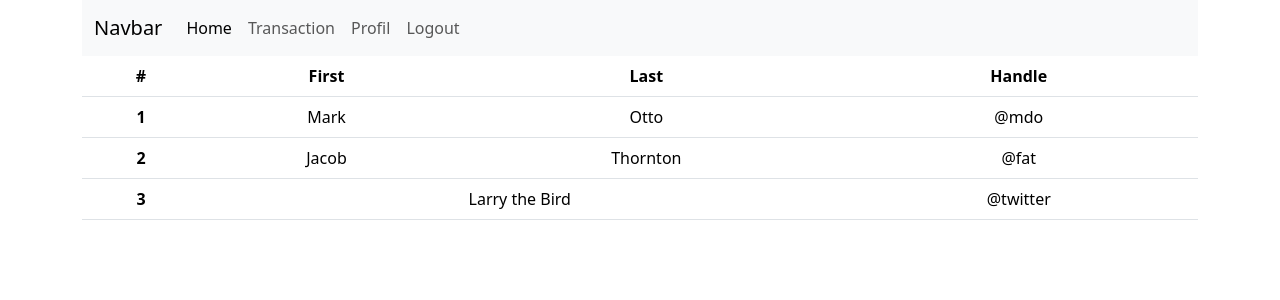
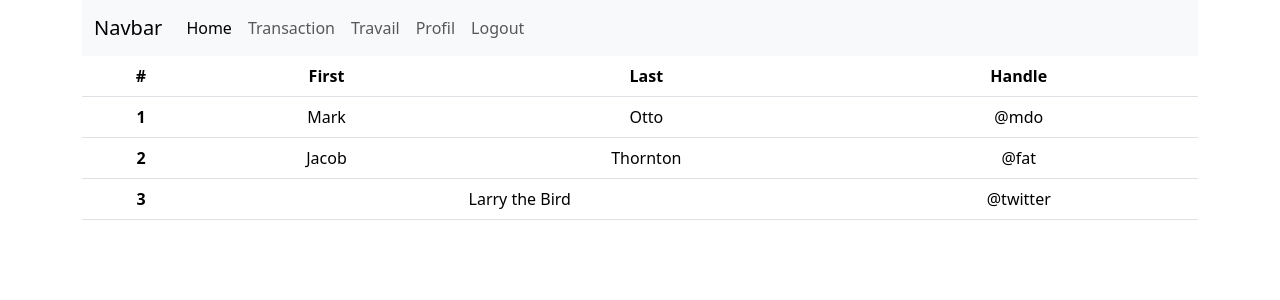
Before and after one commit to Cipokibona/transparance, a Django app: page /home/ in a window 1280 px wide. Shown: the top 300 px of the page. Run offline with Django 5.2, Linux system fonts and the light colour scheme; the visitor is signed in with stand-in values (Sample User, id 1).

Commit message:
page travail.html

```diff
--- a/transparance/authentification/templates/authentification/index.html
+++ b/transparance/authentification/templates/authentification/index.html
@@ -4,7 +4,7 @@
 <head>
     <meta charset="UTF-8">
     <meta name="viewport" content="width=device-width, initial-scale=1.0">
-    <title>Document</title>
+    <title>Login</title>
     <link href="//maxcdn.bootstrapcdn.com/bootstrap/4.1.1/css/bootstrap.min.css" rel="stylesheet" id="bootstrap-css">
     <script src="//maxcdn.bootstrapcdn.com/bootstrap/4.1.1/js/bootstrap.min.js"></script>
     <script src="//cdnjs.cloudflare.com/ajax/libs/jquery/3.2.1/jquery.min.js"></script>
--- a/transparance/transaction/templates/transaction/home.html
+++ b/transparance/transaction/templates/transaction/home.html
@@ -25,6 +25,9 @@
                         </li>
                         <li class="nav-item">
                             <a class="nav-link" href="#">Transaction</a>
+                        </li>
+                        <li class="nav-item">
+                            <a class="nav-link" href="{% url 'travail' %}">Travail</a>
                         </li>
                         <li class="nav-item">
                             <a class="nav-link" href="#">Profil</a>
--- /dev/null
+++ b/transparance/transaction/templates/transaction/travail.html
@@ -0,0 +1 @@
+Travail
--- a/transparance/transaction/views.py
+++ b/transparance/transaction/views.py
@@ -6,3 +6,7 @@ from django.contrib.auth.decorators import login_required
 def home (request):
 
     return render (request,'transaction/home.html')
+
+def travail (request):
+
+    return render (request,'transaction/travail.html')
--- a/transparance/transparance/urls.py
+++ b/transparance/transparance/urls.py
@@ -24,4 +24,5 @@ urlpatterns = [
     path('', auth.LoginPageView.as_view(), name='login'),
     path('home/', trans.home, name='home'),
     path('logout/', auth.logout_user, name='logout'),
+    path('travail/', trans.travail, name='travail'),
 ]
```
